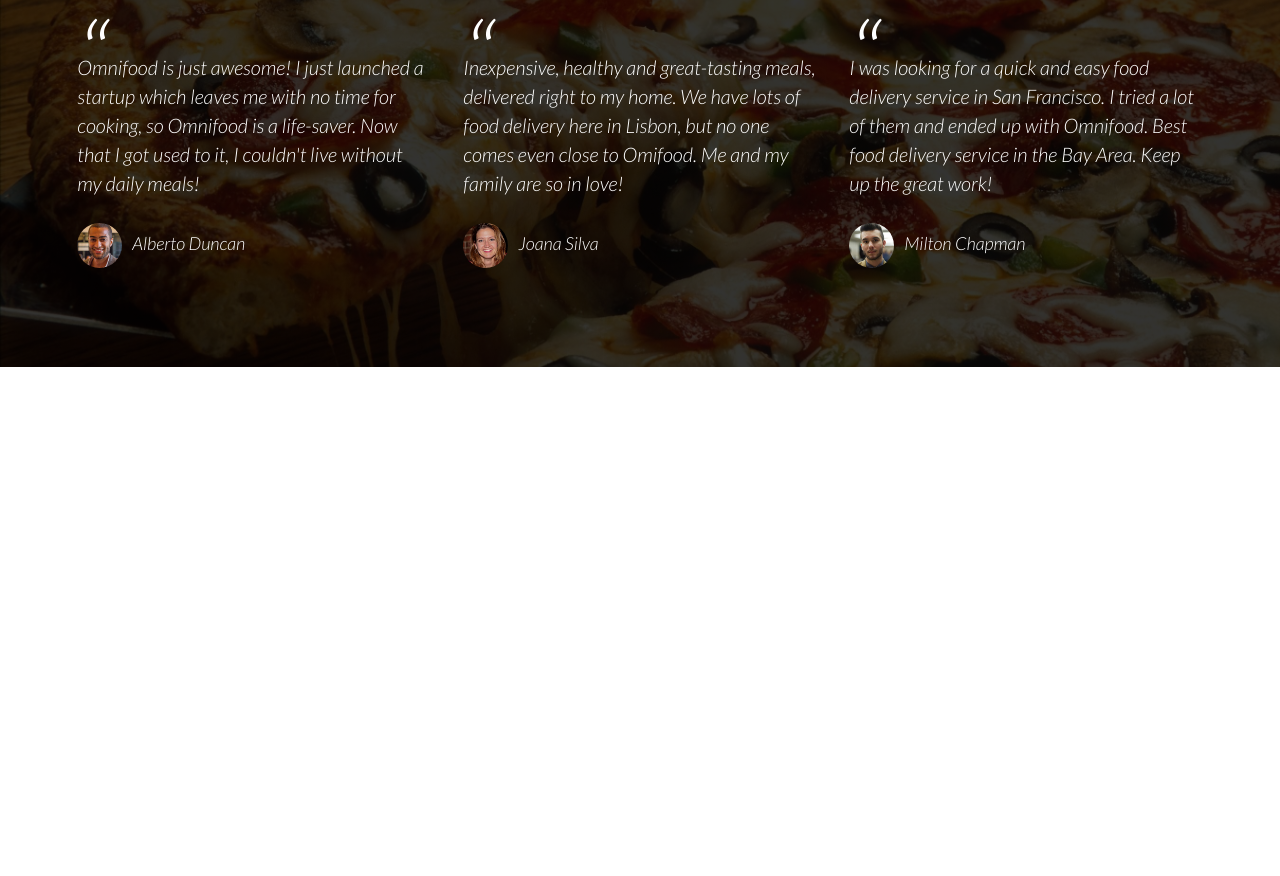
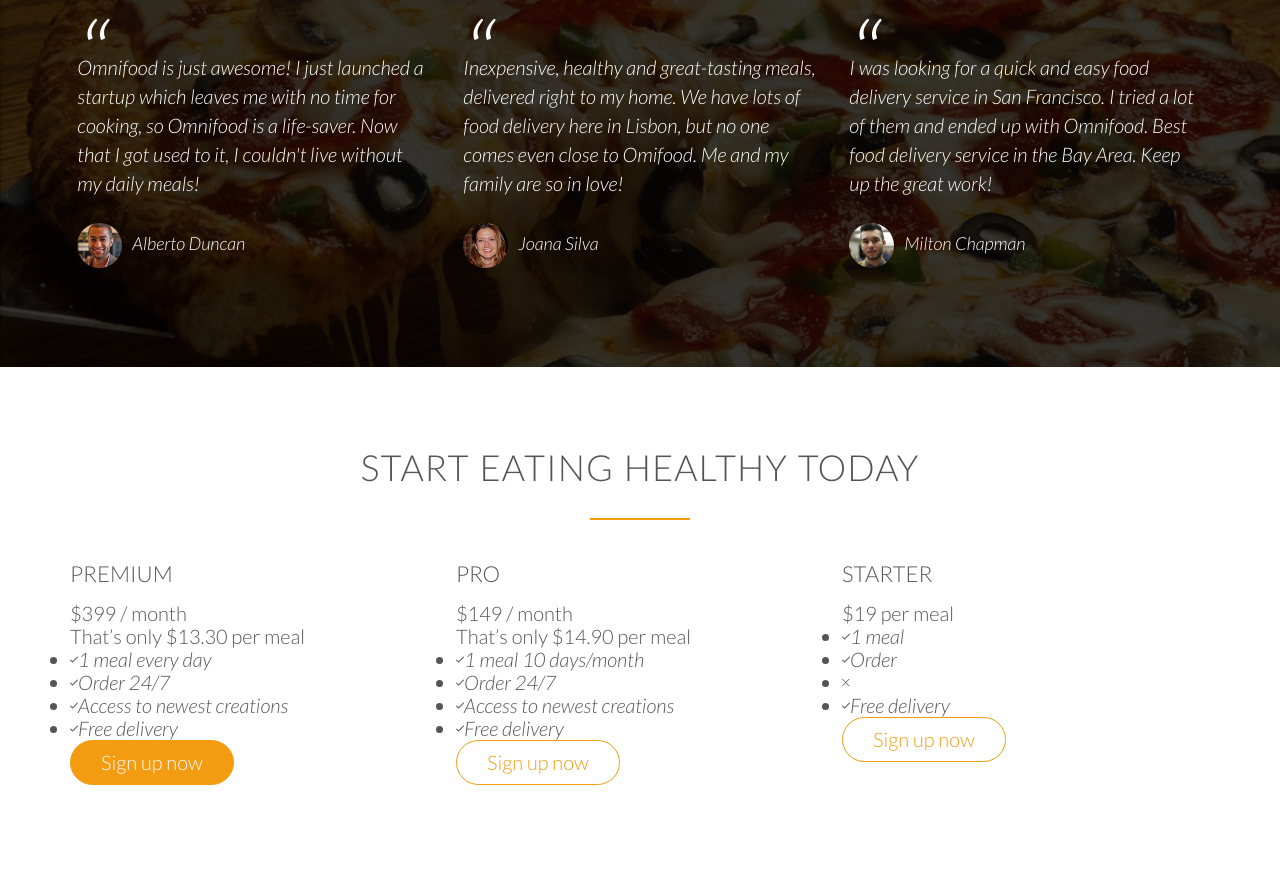
Before and after one commit to flaugher/omnifood, a plain HTML site: page index.html in a window 1280 px wide. Shown: the part 3592-4468 px from the top of the page. Before the commit the page ends 3959 px from the top, so only its background shows below. Drawn offline with Linux system fonts and the light colour scheme; files whose address does not match are found by name.

Commit message:
Add meal plans section

```diff
--- a/index.html
+++ b/index.html
@@ -222,5 +222,73 @@
         </div>
       </div>
     </section>
+
+    <section class="section-plans">
+      <div class="row">
+        <h2>Start eating healthy today</h2>
+      </div>
+      <div class="row">
+        <div class="col span-1-of-3">
+          <div class="plan-box">
+            <div>
+              <h3>Premium</h3>
+              <p class="plan-price">$399 / month</p>
+              <p class="plan-price-meal">That’s only $13.30 per meal</p>
+            </div>
+            <div>
+              <ul>
+                <li><i class="ion-ios-checkmark-empty">1 meal every day</i></li>
+                <li><i class="ion-ios-checkmark-empty">Order 24/7</i></li>
+                <li><i class="ion-ios-checkmark-empty">Access to newest creations</i></li>
+                <li><i class="ion-ios-checkmark-empty">Free delivery</i></li>
+              </ul>
+            </div>
+            <div>
+              <a href="#" class="btn btn-full">Sign up now</a>
+            </div>
+          </div>
+        </div>
+        <div class="col span-1-of-3">
+          <div class="plan-box">
+            <div>
+              <h3>Pro</h3>
+              <p class="plan-price">$149 / month</p>
+              <p class="plan-price-meal">That’s only $14.90 per meal</p>
+            </div>
+            <div>
+              <ul>
+                <li><i class="ion-ios-checkmark-empty">1 meal 10 days/month</i></li>
+                <li><i class="ion-ios-checkmark-empty">Order 24/7</i></li>
+                <li><i class="ion-ios-checkmark-empty">Access to newest creations</i></li>
+                <li><i class="ion-ios-checkmark-empty">Free delivery</i></li>
+              </ul>
+            </div>
+            <div>
+              <a href="#" class="btn btn-ghost">Sign up now</a>
+            </div>
+          </div>
+        </div>
+        <div class="col span-1-of-3">
+          <div class="plan-box">
+            <div>
+              <h3>Starter</h3>
+              <p class="plan-price-meal">$19 per meal</p>
+              <p class="plan-price-meal"></p>
+            </div>
+            <div>
+              <ul>
+                <li><i class="ion-ios-checkmark-empty">1 meal</i></li>
+                <li><i class="ion-ios-checkmark-empty">Order</i></li>
+                <li><i class="ion-ios-close-empty"></i></li>
+                <li><i class="ion-ios-checkmark-empty">Free delivery</i></li>
+              </ul>
+            </div>
+            <div>
+              <a href="#" class="btn btn-ghost">Sign up now</a>
+            </div>
+          </div>
+        </div>
+      </div>
+    </section>
   </body>
 </html>
```
